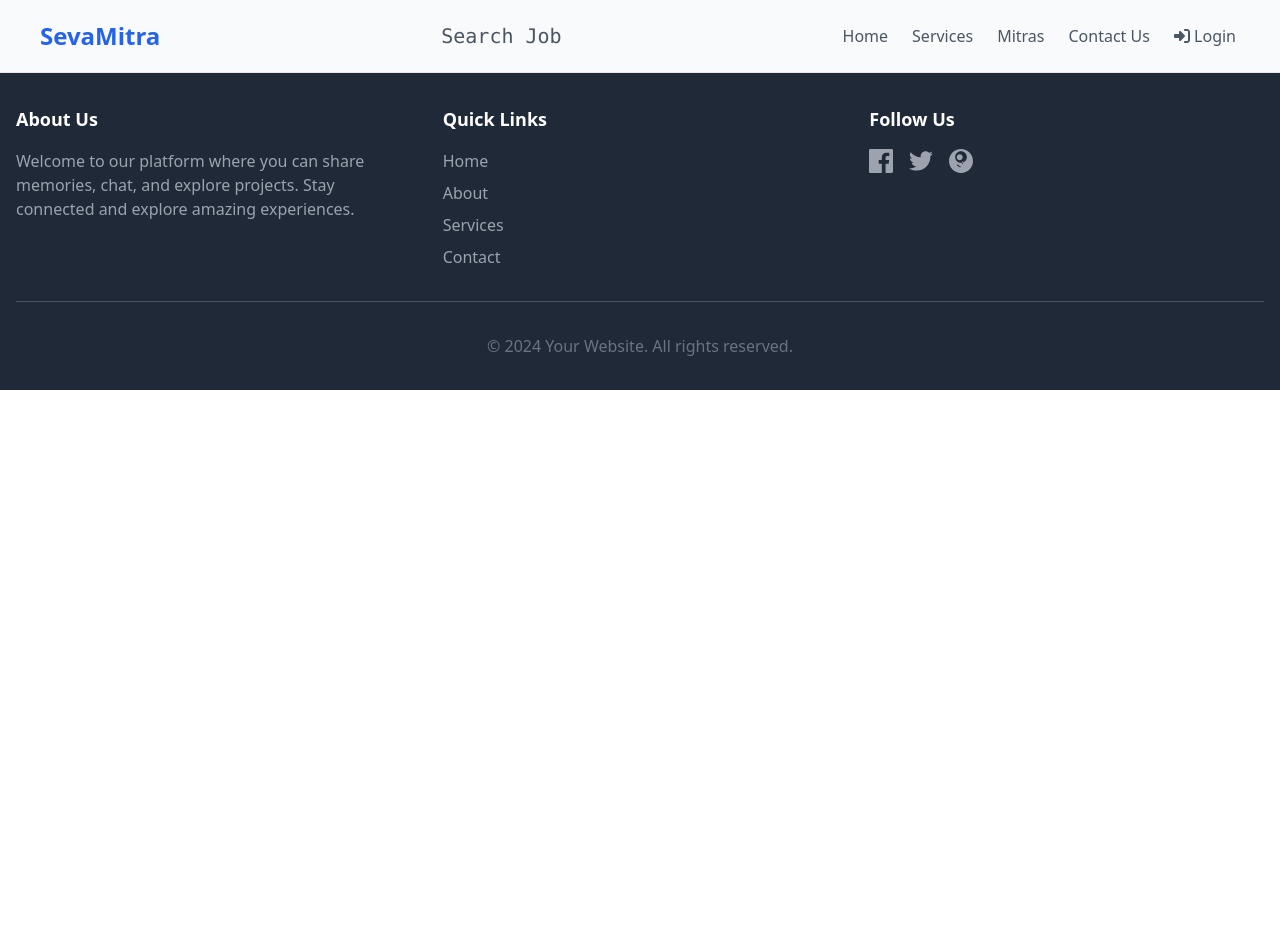
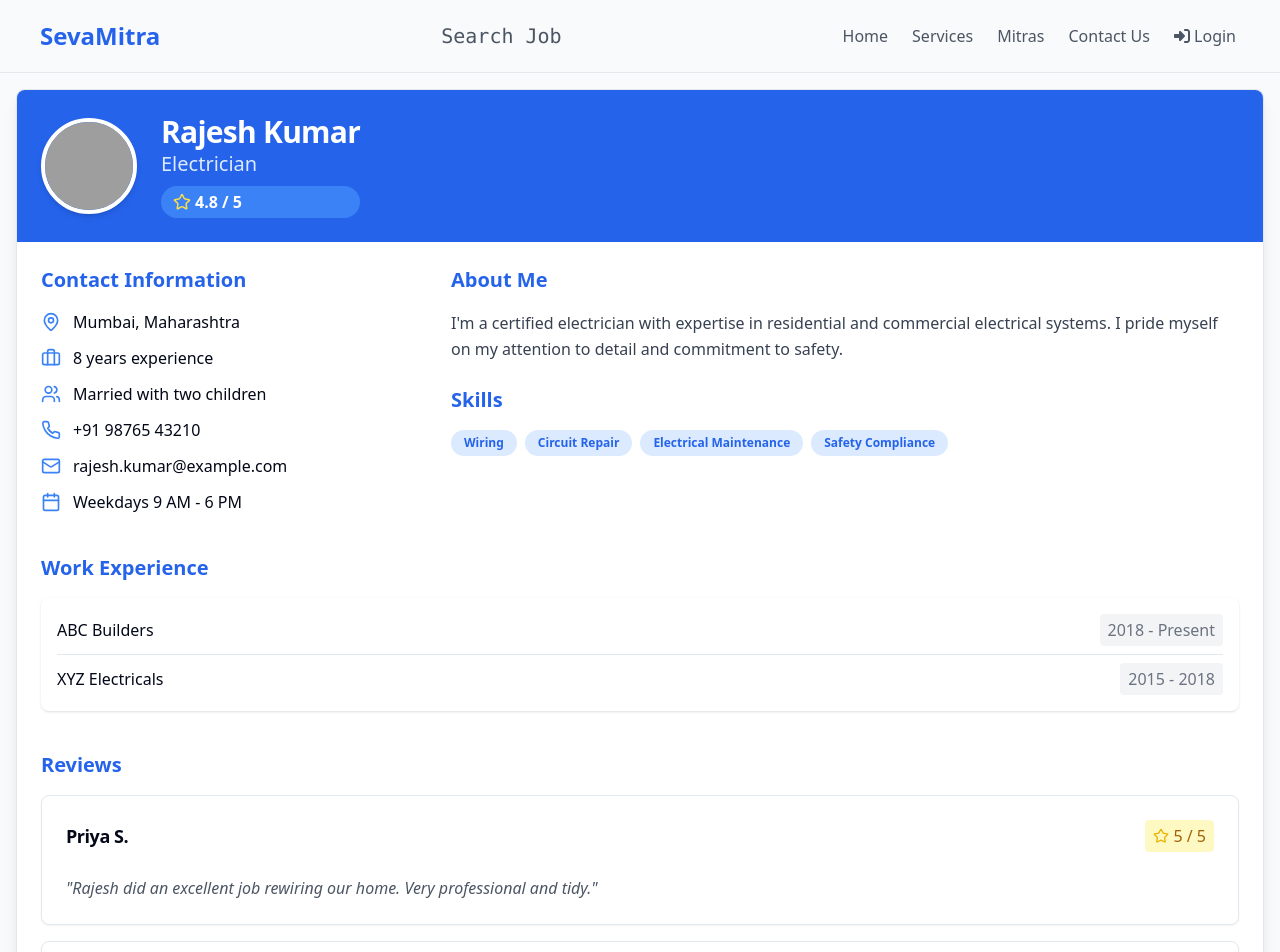
Before and after one commit to AjinkyaMuley/CareConnect, a React (Vite) app in the folder client/: page /worker/1 in a window 1280 px wide. Shown: the top 952 px of the page. Before the commit the page ends 800 px from the top, so only its background shows below. Built offline with nearby package versions, Linux system fonts and the light colour scheme; grey boxes are pictures that could not be loaded.

Commit message:
created worker detail page

```diff
--- a/client/src/App.jsx
+++ b/client/src/App.jsx
@@ -9,6 +9,7 @@ import LoginPage from './pageComponents/CustomerLogin'
 import AllServices from './pageComponents/AllServices'
 import WorkersList from './pageComponents/WorkersList'
 import ServicePage from './pageComponents/ServicePage'
+import WorkerDetail from './pageComponents/WorkerDetail'
 
 const App = () => {
   return (
@@ -21,6 +22,7 @@ const App = () => {
         <Route path='/services' element={<AllServices />}/>
         <Route path='/workersList' element={<WorkersList />}/>
         <Route path='/service/maid' element={<ServicePage />}/>
+        <Route path='/worker/:id' element={<WorkerDetail />}/>
       </Routes>
       <Footer />
     </div>
--- /dev/null
+++ b/client/src/pageComponents/WorkerDetail.jsx
@@ -0,0 +1,139 @@
+import React from 'react';
+import { Star, MapPin, Briefcase, Users, Phone, Mail, Calendar } from 'lucide-react';
+import { Card, CardContent, CardDescription, CardFooter, CardHeader, CardTitle } from '@/components/ui/card';
+import { Badge } from '@/components/ui/badge';
+import { Avatar, AvatarFallback, AvatarImage } from '@/components/ui/avatar';
+import { Button } from '@/components/ui/button';
+
+const WorkerDetail = () => {
+  const worker = {
+    name: "Rajesh Kumar",
+    profession: "Electrician",
+    avatar: "/api/placeholder/100/100",
+    rating: 4.8,
+    location: "Mumbai, Maharashtra",
+    experience: "8 years",
+    familyBackground: "Married with two children",
+    phone: "+91 98765 43210",
+    email: "rajesh.kumar@example.com",
+    availability: "Weekdays 9 AM - 6 PM",
+    description: "I'm a certified electrician with expertise in residential and commercial electrical systems. I pride myself on my attention to detail and commitment to safety.",
+    skills: ["Wiring", "Circuit Repair", "Electrical Maintenance", "Safety Compliance"],
+    pastWork: [
+      { company: "ABC Builders", duration: "2018 - Present" },
+      { company: "XYZ Electricals", duration: "2015 - 2018" },
+    ],
+    reviews: [
+      { author: "Priya S.", content: "Rajesh did an excellent job rewiring our home. Very professional and tidy.", rating: 5 },
+      { author: "Amit P.", content: "Quick service and fair pricing. Would hire again.", rating: 4 },
+    ],
+  };
+
+  return (
+    <div className="container mx-auto p-4 bg-gray-50">
+      <Card className="mb-8 shadow-lg">
+        <CardHeader className="bg-blue-600 text-white rounded-t-lg">
+          <div className="flex items-center gap-6">
+            <Avatar className="h-24 w-24 border-4 border-white shadow-md">
+              <AvatarImage src={worker.avatar} alt={worker.name} />
+              <AvatarFallback className="text-2xl">{worker.name.split(' ').map(n => n[0]).join('')}</AvatarFallback>
+            </Avatar>
+            <div>
+              <CardTitle className="text-3xl font-bold">{worker.name}</CardTitle>
+              <CardDescription className="text-xl text-blue-100">{worker.profession}</CardDescription>
+              <div className="flex items-center mt-2 bg-blue-500 rounded-full px-3 py-1 inline-block">
+                <Star className="text-yellow-300 mr-1" size={18} />
+                <span className="font-semibold">{worker.rating} / 5</span>
+              </div>
+            </div>
+          </div>
+        </CardHeader>
+        <CardContent className="mt-6">
+          <div className="grid grid-cols-1 md:grid-cols-3 gap-8">
+            <div className="space-y-4">
+              <h3 className="text-xl font-semibold mb-4 text-blue-600">Contact Information</h3>
+              <div className="space-y-3">
+                <div className="flex items-center">
+                  <MapPin className="mr-3 text-blue-500" size={20} />
+                  <span>{worker.location}</span>
+                </div>
+                <div className="flex items-center">
+                  <Briefcase className="mr-3 text-blue-500" size={20} />
+                  <span>{worker.experience} experience</span>
+                </div>
+                <div className="flex items-center">
+                  <Users className="mr-3 text-blue-500" size={20} />
+                  <span>{worker.familyBackground}</span>
+                </div>
+                <div className="flex items-center">
+                  <Phone className="mr-3 text-blue-500" size={20} />
+                  <span>{worker.phone}</span>
+                </div>
+                <div className="flex items-center">
+                  <Mail className="mr-3 text-blue-500" size={20} />
+                  <span>{worker.email}</span>
+                </div>
+                <div className="flex items-center">
+                  <Calendar className="mr-3 text-blue-500" size={20} />
+                  <span>{worker.availability}</span>
+                </div>
+              </div>
+            </div>
+            <div className="md:col-span-2">
+              <h3 className="text-xl font-semibold mb-4 text-blue-600">About Me</h3>
+              <p className="text-gray-700 leading-relaxed">{worker.description}</p>
+
+              <div className="mt-6">
+                <h3 className="text-xl font-semibold mb-4 text-blue-600">Skills</h3>
+                <div className="flex flex-wrap gap-2">
+                  {worker.skills.map((skill, index) => (
+                    <Badge key={index} variant="secondary" className="bg-blue-100 text-blue-600 px-3 py-1 rounded-full">{skill}</Badge>
+                  ))}
+                </div>
+              </div>
+            </div>
+          </div>
+
+          <div className="mt-10">
+            <h3 className="text-xl font-semibold mb-4 text-blue-600">Work Experience</h3>
+            <div className="bg-white rounded-lg shadow p-4">
+              {worker.pastWork.map((work, index) => (
+                <div key={index} className="flex justify-between items-center mb-2 last:mb-0 pb-2 last:pb-0 border-b last:border-b-0">
+                  <span className="font-medium">{work.company}</span>
+                  <span className="text-gray-500 bg-gray-100 px-2 py-1 rounded">{work.duration}</span>
+                </div>
+              ))}
+            </div>
+          </div>
+
+          <div className="mt-10">
+            <h3 className="text-xl font-semibold mb-4 text-blue-600">Reviews</h3>
+            <div className="space-y-4">
+              {worker.reviews.map((review, index) => (
+                <Card key={index} className="bg-white shadow-sm hover:shadow-md transition-shadow duration-300">
+                  <CardHeader>
+                    <div className="flex justify-between items-center">
+                      <CardTitle className="text-lg font-semibold">{review.author}</CardTitle>
+                      <div className="flex items-center bg-yellow-100 text-yellow-700 px-2 py-1 rounded">
+                        <Star className="text-yellow-500 mr-1" size={16} />
+                        <span className="font-medium">{review.rating} / 5</span>
+                      </div>
+                    </div>
+                  </CardHeader>
+                  <CardContent>
+                    <p className="text-gray-600 italic">"{review.content}"</p>
+                  </CardContent>
+                </Card>
+              ))}
+            </div>
+          </div>
+        </CardContent>
+        <CardFooter className="bg-gray-100 rounded-b-lg flex justify-center">
+          <Button className="bg-blue-600 hover:bg-blue-700 text-white font-semibold py-3 rounded-lg transition-colors duration-300">Contact {worker.name}</Button>
+        </CardFooter>
+      </Card>
+    </div>
+  );
+};
+
+export default WorkerDetail;
--- a/client/src/pageComponents/WorkersList.jsx
+++ b/client/src/pageComponents/WorkersList.jsx
@@ -4,6 +4,7 @@ import { Button } from "@/components/ui/button";
 import { Avatar, AvatarImage, AvatarFallback } from "@/components/ui/avatar";
 import { Badge } from "@/components/ui/badge";
 import { Star, MessageCircle } from 'lucide-react';
+import { Link } from 'react-router-dom';
 
 const workers = [
   { id: 1, name: "John Doe", category: "Maid", rating: 4.5, image: "/api/placeholder/150/150", details: "5 years experience, available on weekends" },
@@ -25,6 +26,7 @@ const WorkersList = () => {
       <h1 className="text-3xl font-bold ms-5 mb-6">Available Mitras</h1>
       <div className="grid grid-cols-1 md:grid-cols-2 lg:grid-cols-3 gap-6 m-8">
         {workers.map((worker) => (
+          <Link to={'/worker/2'}>
             <Card key={worker.id} className="flex flex-col">
               <CardContent className="pt-6">
                 <div className="flex items-center space-x-4 mb-4">
@@ -44,14 +46,17 @@ const WorkersList = () => {
                 <p className="text-sm text-gray-600">{worker.details}</p>
               </CardContent>
               <CardFooter className="mt-auto">
+                <Link to={'/chat'}>
                   <Button
                     className="w-full"
                     onClick={() => handleChatClick(worker.id)}
                   >
                     <MessageCircle className="w-4 h-4 mr-2" /> Chat with {worker.name}
                   </Button>
+                </Link>
               </CardFooter>
             </Card>
+          </Link>
         ))}
       </div>
     </div>
```
Lines whose indentation alone changed are shown as unchanged.
